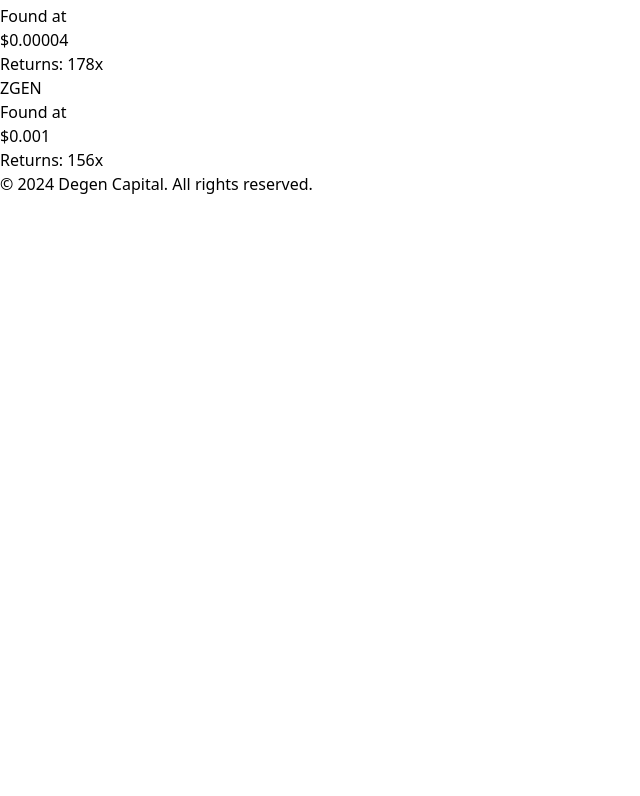
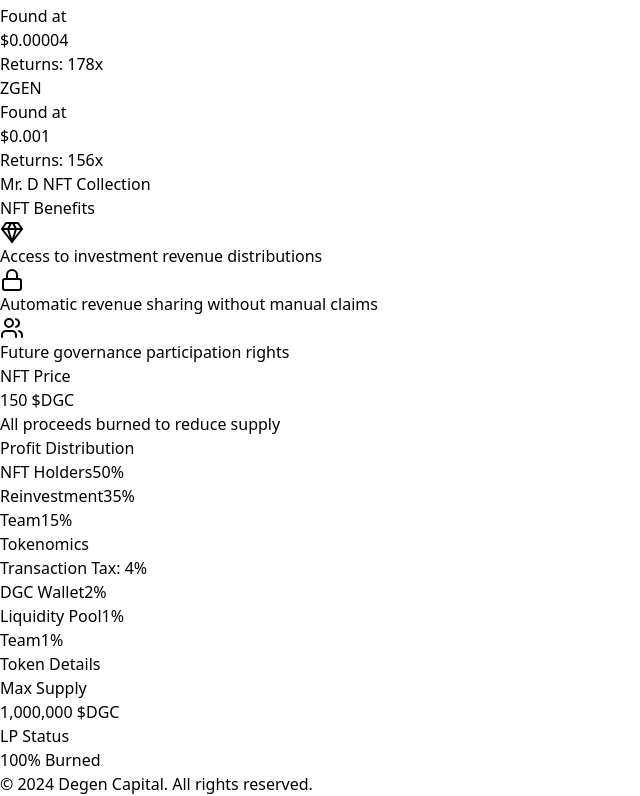
Before and after one commit to AutisticIntelligence1/degen-capital, a Next.js app: page / in a window 1280 px wide. Shown: the part 4724-5520 px from the top of the page, without its empty margins (0-640 px from the left). Before the commit the page ends 4920 px from the top, so only its background shows below. Built offline with nearby package versions, Linux system fonts and the light colour scheme.

Commit message:
Initial commit

```diff
--- a/src/app/page.tsx
+++ b/src/app/page.tsx
@@ -1,3 +1,5 @@
+"use client";
+
 import React, { useState, useEffect } from 'react';
 import { Gem, Lock, Users, Eye, Users2, Target } from 'lucide-react';
 
@@ -105,7 +107,6 @@
             </div>
           </div>
         </header>
-
         {/* Key Features Section */}
         <section className="py-16">
           <div className="container mx-auto px-6">
@@ -153,7 +154,94 @@
           </div>
         </section>
 
-        {/* Rest of the component remains the same... */}
+        {/* Revenue Participation */}
+        <section className="py-16">
+          <div className="container mx-auto px-6">
+            <h2 className="text-3xl font-bold text-center mb-12 text-green-400">Mr. D NFT Collection</h2>
+            <div className="grid md:grid-cols-2 gap-12 items-center">
+              <div className="space-y-6">
+                <div className="p-6 rounded-xl bg-gray-800">
+                  <h3 className="text-xl font-bold text-green-400 mb-4">NFT Benefits</h3>
+                  <ul className="space-y-3">
+                    <li className="flex items-start space-x-3">
+                      <Gem className="h-6 w-6 text-green-400 flex-shrink-0 mt-1" />
+                      <span>Access to investment revenue distributions</span>
+                    </li>
+                    <li className="flex items-start space-x-3">
+                      <Lock className="h-6 w-6 text-green-400 flex-shrink-0 mt-1" />
+                      <span>Automatic revenue sharing without manual claims</span>
+                    </li>
+                    <li className="flex items-start space-x-3">
+                      <Users className="h-6 w-6 text-green-400 flex-shrink-0 mt-1" />
+                      <span>Future governance participation rights</span>
+                    </li>
+                  </ul>
+                </div>
+                <div className="p-6 rounded-xl bg-gray-800">
+                  <h3 className="text-xl font-bold text-green-400 mb-2">NFT Price</h3>
+                  <p className="text-3xl font-bold">150 $DGC</p>
+                  <p className="text-gray-400 mt-2">All proceeds burned to reduce supply</p>
+                </div>
+              </div>
+              <div className="p-8 rounded-xl bg-gray-800">
+                <h3 className="text-xl font-bold text-green-400 mb-6">Profit Distribution</h3>
+                <div className="space-y-6">
+                  <div className="flex items-center justify-between p-4 rounded-lg bg-gray-700">
+                    <span>NFT Holders</span>
+                    <span className="text-xl font-bold text-green-400">50%</span>
+                  </div>
+                  <div className="flex items-center justify-between p-4 rounded-lg bg-gray-700">
+                    <span>Reinvestment</span>
+                    <span className="text-xl font-bold text-green-400">35%</span>
+                  </div>
+                  <div className="flex items-center justify-between p-4 rounded-lg bg-gray-700">
+                    <span>Team</span>
+                    <span className="text-xl font-bold text-green-400">15%</span>
+                  </div>
+                </div>
+              </div>
+            </div>
+          </div>
+        </section>
+
+        {/* Tokenomics */}
+        <section className="py-16 bg-gray-900">
+          <div className="container mx-auto px-6">
+            <h2 className="text-3xl font-bold text-center mb-12 text-green-400">Tokenomics</h2>
+            <div className="grid md:grid-cols-2 gap-8">
+              <div className="p-8 rounded-xl bg-gray-800">
+                <h3 className="text-xl font-bold text-center mb-6">Transaction Tax: 4%</h3>
+                <div className="space-y-4">
+                  <div className="flex items-center justify-between p-4 rounded-lg bg-gray-700">
+                    <span>DGC Wallet</span>
+                    <span className="font-bold text-green-400">2%</span>
+                  </div>
+                  <div className="flex items-center justify-between p-4 rounded-lg bg-gray-700">
+                    <span>Liquidity Pool</span>
+                    <span className="font-bold text-green-400">1%</span>
+                  </div>
+                  <div className="flex items-center justify-between p-4 rounded-lg bg-gray-700">
+                    <span>Team</span>
+                    <span className="font-bold text-green-400">1%</span>
+                  </div>
+                </div>
+              </div>
+              <div className="p-8 rounded-xl bg-gray-800">
+                <h3 className="text-xl font-bold mb-6">Token Details</h3>
+                <div className="space-y-6">
+                  <div className="text-center p-6 rounded-lg bg-gray-700">
+                    <p className="text-gray-400 mb-2">Max Supply</p>
+                    <p className="text-3xl font-bold text-green-400">1,000,000 $DGC</p>
+                  </div>
+                  <div className="text-center p-6 rounded-lg bg-gray-700">
+                    <p className="text-gray-400 mb-2">LP Status</p>
+                    <p className="text-3xl font-bold text-green-400">100% Burned</p>
+                  </div>
+                </div>
+              </div>
+            </div>
+          </div>
+        </section>
 
         <footer className="py-8 border-t border-gray-800">
           <div className="container mx-auto px-6 text-center text-gray-400">
```
